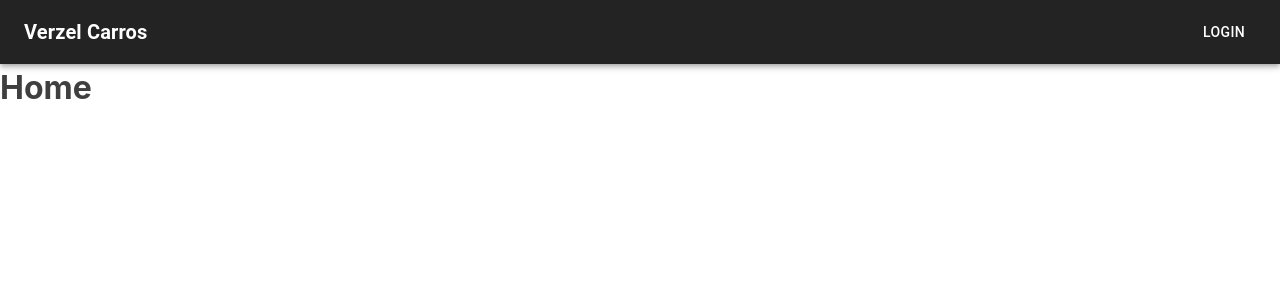
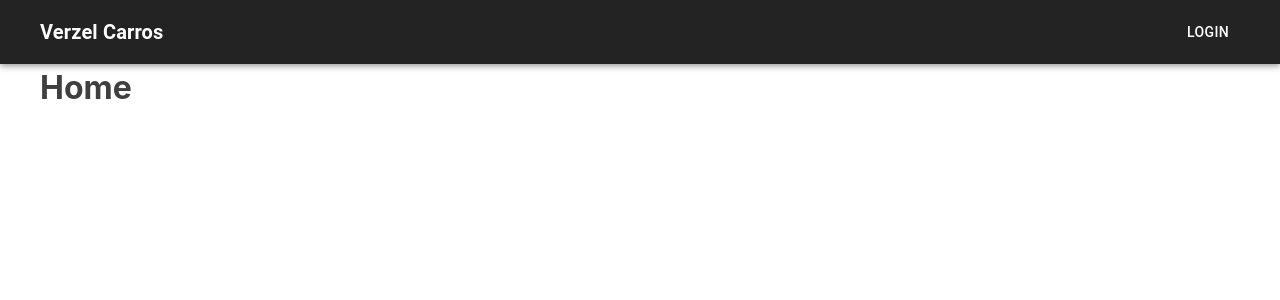
Before and after one commit to caducoder/verzel-desafio-fullstack, a React (Vite) app in the folder carros-front/: page / in a window 1280 px wide. Shown: the top 300 px of the page. Built offline with nearby package versions, Linux system fonts and the light colour scheme.

Commit message:
fix: spacing in navbar and main container

```diff
--- a/carros-front/src/components/Layout/index.tsx
+++ b/carros-front/src/components/Layout/index.tsx
@@ -1,13 +1,15 @@
 import { Outlet } from "react-router-dom";
+import { Container } from '@mui/material';
 import Navbar from "../Navbar";
 
 function Layout() {
+
   return (
     <>
       <Navbar />
-      <main>
+      <Container maxWidth="lg" disableGutters>
         <Outlet />
-      </main>
+      </Container>
     </>
   );
 }
--- a/carros-front/src/components/Navbar/index.tsx
+++ b/carros-front/src/components/Navbar/index.tsx
@@ -10,8 +10,9 @@ function Navbar() {
 
   return (
     <Box sx={{ flexGrow: 1 }}>
-      <AppBar position="static" sx={{ bgcolor: "#232323" }}>
-        <Toolbar>
+      <AppBar position="relative" sx={{ bgcolor: "#232323" }}>
+        <Toolbar sx={{ display: "flex", justifyContent: "center" }}>
+          <Box sx={{ width: "1200px", display: "flex", justifyContent: "space-between", alignItems: "center" }}>
             <Typography
               variant="h6"
               component="div"
@@ -22,9 +23,10 @@ function Navbar() {
               </Link>
             </Typography>
             <Button color="inherit" onClick={handleLoginButtonClick}>Login</Button>
+          </Box>
         </Toolbar>
-      </AppBar>
-    </Box>
+      </AppBar >
+    </Box >
   );
 }
 
```
Lines whose indentation alone changed are shown as unchanged.
